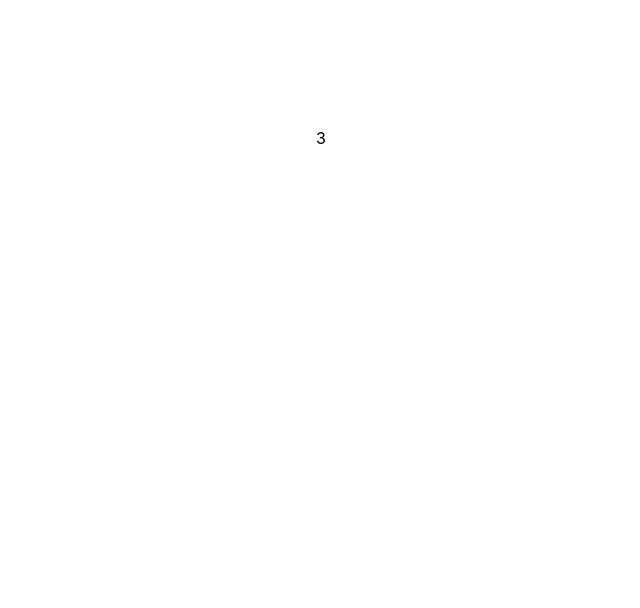
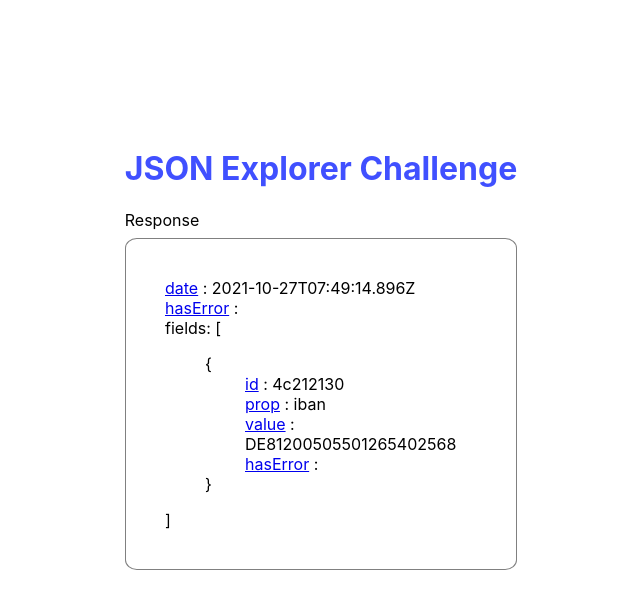
Before and after one commit to Jhoandry/json_explorer_challenge, a React (Create React App) app: page / in a window 1280 px wide. Shown: the top 608 px of the page, without its empty margins (319-959 px from the left). Built offline with nearby package versions, Linux system fonts and the light colour scheme.

Commit message:
json-exporter-challenge: add render to show json data as expected and add react-bootstrap

```diff
--- a/package.json
+++ b/package.json
@@ -10,7 +10,9 @@
     "@types/node": "^16.18.87",
     "@types/react": "^18.2.64",
     "@types/react-dom": "^18.2.21",
+    "bootstrap": "^5.3.3",
     "react": "^18.2.0",
+    "react-bootstrap": "^2.10.1",
     "react-dom": "^18.2.0",
     "react-scripts": "5.0.1",
     "typescript": "^4.9.5",
--- a/src/App.css
+++ b/src/App.css
@@ -3,3 +3,18 @@
   place-content: center;
   margin-top: 10%;
 }
+
+h1   {
+  color: #4050FF;
+}
+
+.response {
+  margin-top: 2%;
+  padding: 10%;
+  border: 1px solid grey;
+  border-radius: 3%;
+}
+
+li {
+  list-style-type: none;
+}
--- a/src/App.tsx
+++ b/src/App.tsx
@@ -5,6 +5,7 @@ import JsonExplorer from './components/JsonExplorer';
 function App() {
   return (
     <div className="App">
+      <h1>JSON Explorer Challenge</h1>
       <JsonExplorer />
     </div>
   );
--- a/src/components/JsonExplorer.tsx
+++ b/src/components/JsonExplorer.tsx
@@ -1,12 +1,15 @@
 import React from "react";
 import data from '../assets/data.json';
+import Card from 'react-bootstrap/Card';
 
 type Detail = {
   name: string;
-  value: string;
+  path: string,
+  value: any;
   type: string;
   clickable: boolean;
-  children?: Detail[];
+  isArray: boolean;
+  children: Detail[];
 };
 
 function buildKey(key:string, path:string, isParentArray:boolean) {
@@ -19,20 +22,55 @@ function buildKey(key:string, path:string, isParentArray:boolean) {
 function getDetails(data: object, path:string='', isParentArray:boolean=false): Detail[] {
   return Object.entries(data).map(([key, value]) => {
     let isObject = typeof value === 'object';
-    let keyName = buildKey(key, path, isParentArray);
+    let isArray = Array.isArray(value);
+    let pathKey = buildKey(key, path, isParentArray);
     return {
-      name: keyName,
-      value: value.toString(),
+      name: key,
+      path: pathKey,
+      value: value,
       type: typeof value,
       clickable: !isObject,
-      children: isObject? getDetails(value, keyName, Array.isArray(value)) : []
+      isArray: isArray,
+      children: isObject? getDetails(value, pathKey, isArray) : []
     };
   });
 }
 
+
+function renderDetail(detail:Detail) {
+  if (detail.clickable) {
+    return (
+      <li>
+        <a href="https://www.google.com" target="_blank" rel="noopener noreferrer">
+          { detail.name }
+        </a> : <label> {detail.value} </label>
+      </li>
+    )
+  }
+
+  return (
+    <li>
+      <label>
+        { detail.isArray? `${detail.name}: [` : '{' }
+          <ul> {detail.children.map(detail => renderDetail(detail))} </ul>
+        { detail.isArray? ']' : '}'  }
+      </label>
+    </li>
+  )
+};
+
 function JsonExplorer () {
   const details = getDetails(data)
-  return <>{details.length}</>;
+  const renderDetails = details.map(detail => renderDetail(detail));
+
+  return (
+    <Card>
+      <Card.Body>
+        <Card.Title>Response</Card.Title>
+        <Card.Body className="response"> {renderDetails} </Card.Body>
+      </Card.Body>
+    </Card>
+  )
 }
 
 export default JsonExplorer;
```
Also changed, not shown: 1 other file (tests, documents, lock files or other folders).
